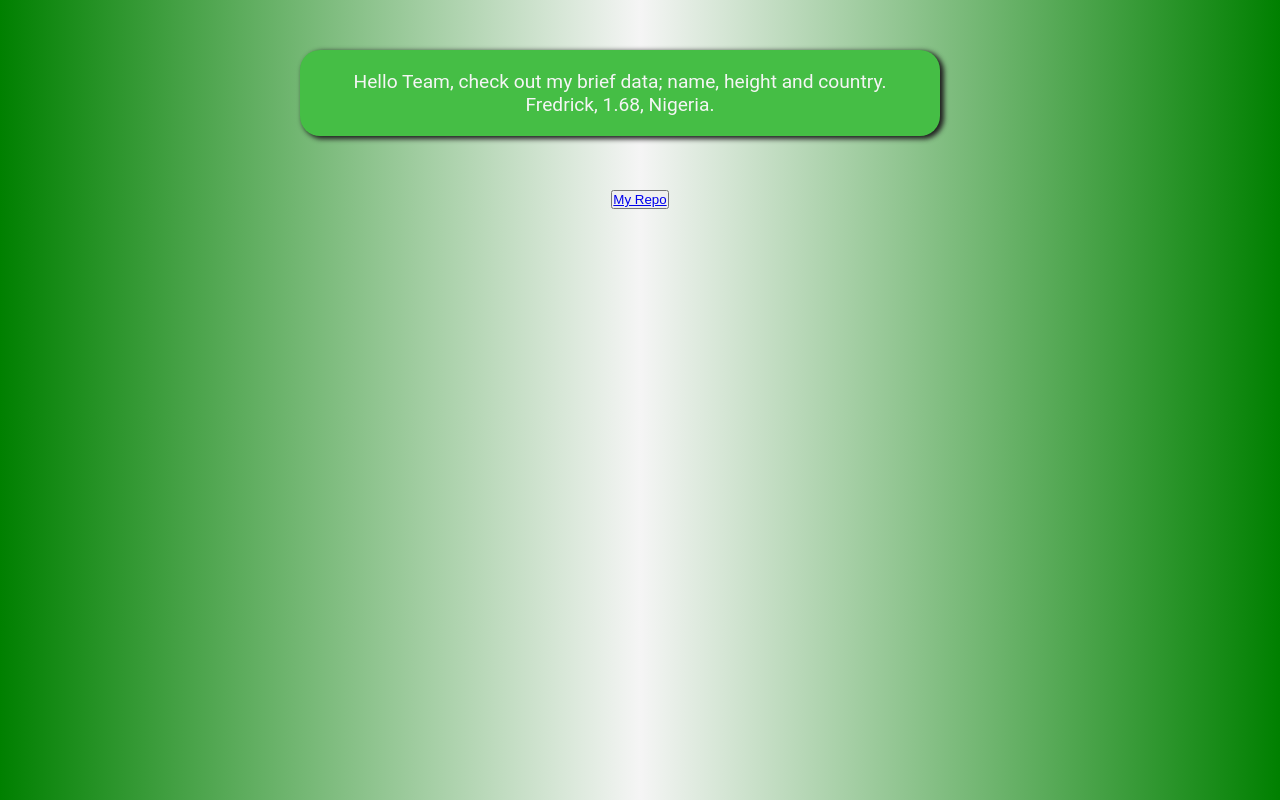
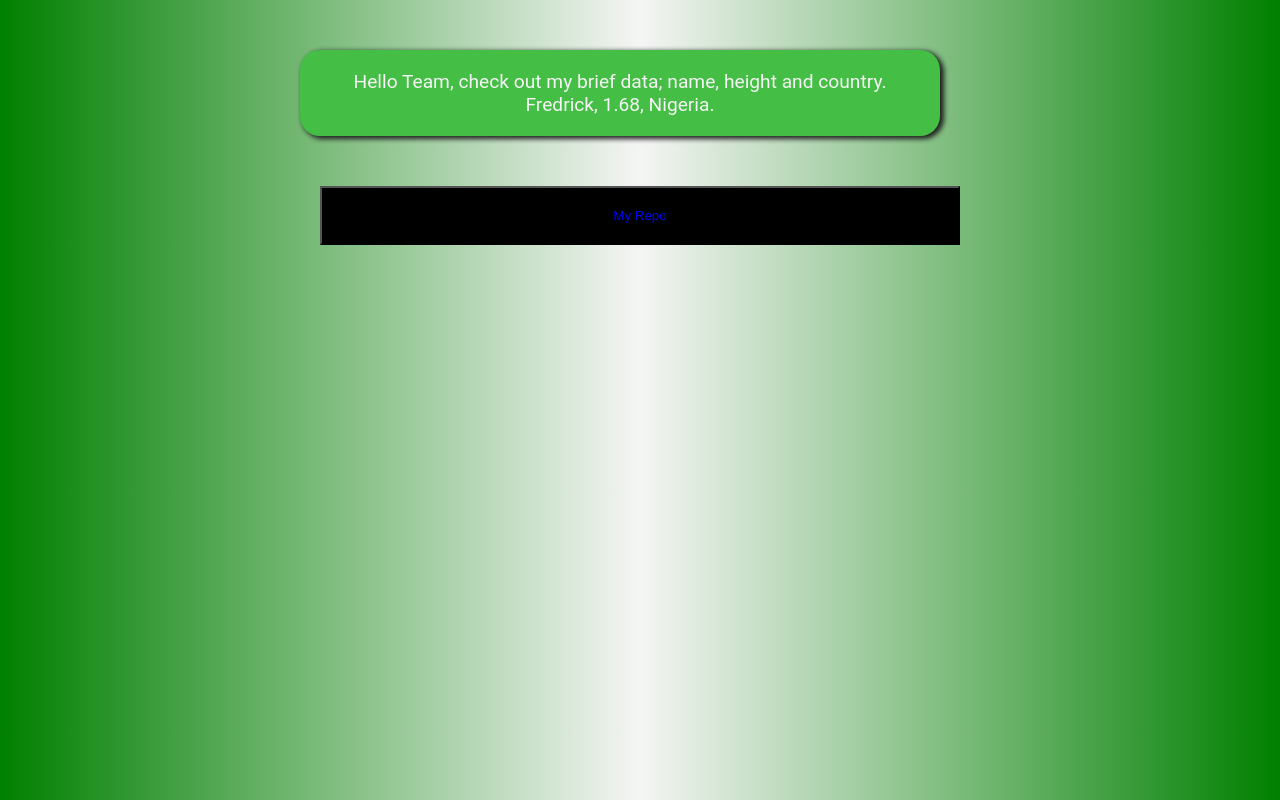
Before and after one commit to Anigbo/zurijstask, a plain HTML site: page index.html in a window 1280 px wide. Drawn offline with Linux system fonts and the light colour scheme.

Commit message:
Update style.css

```diff
--- a/style.css
+++ b/style.css
@@ -25,6 +25,15 @@ main {
     box-shadow: 3px 2px 5px 1px RGB(32, 32, 32);
 }
 
+a {
+    text-decoration: none;}
+button {
+    padding: 20px;
+    background-color: black;
+    color: whitesmoke;
+    width: 50%;
+}
+
 @media  (max-width: 600px) {
     body {
         width: 100%;
```
